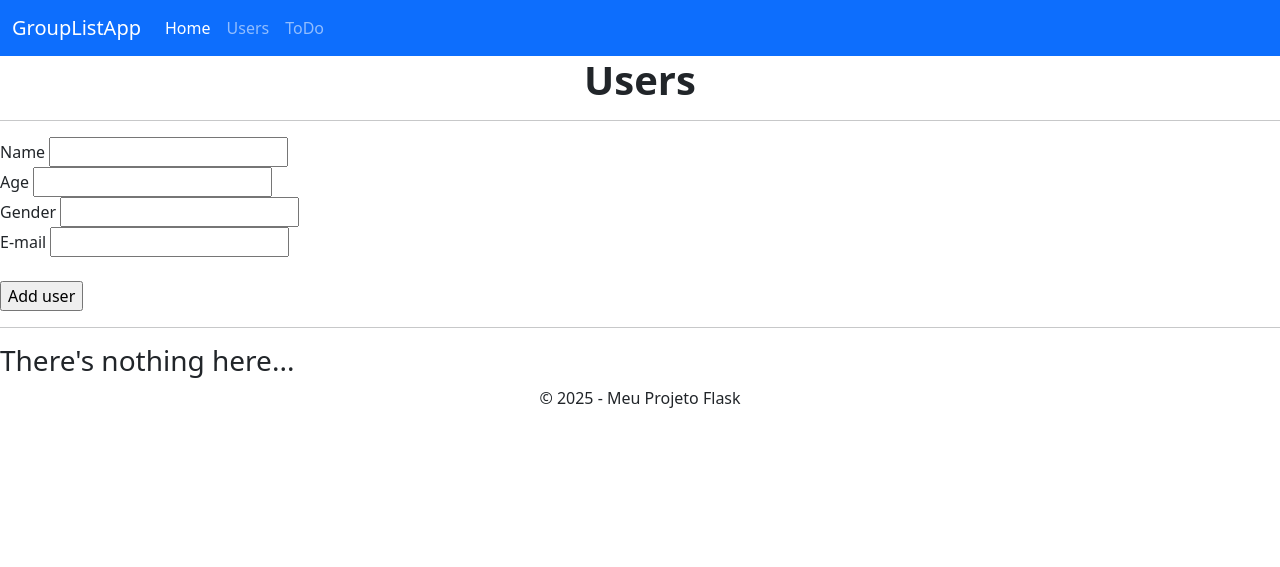
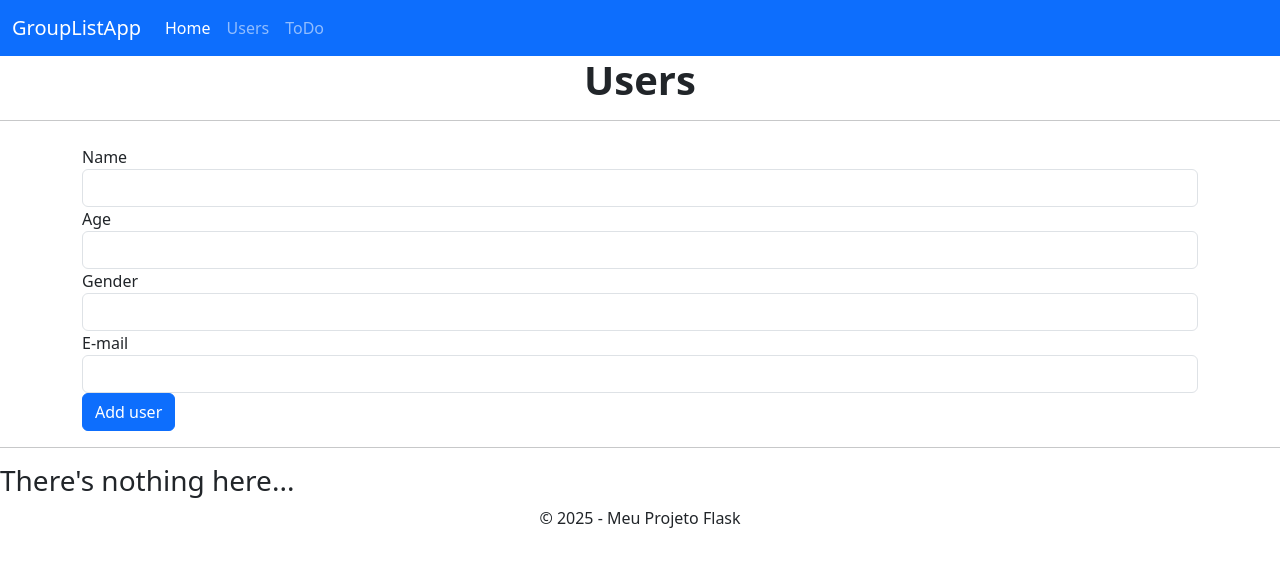
Before and after one commit to KaelDucatti/projeto_list_group, a Flask app: page /users in a window 1280 px wide. Shown: the top 567 px of the page. Run offline with Flask 3, Linux system fonts and the light colour scheme; some libraries are stand-ins or nearby versions.

Commit message:
melhorando template 'users'

```diff
--- a/templates/base.html
+++ b/templates/base.html
@@ -62,7 +62,10 @@
 
     <!-- Scripts -->
     {% block scripts %}
-        <script src="https://cdn.jsdelivr.net/npm/bootstrap@5.3.3/dist/js/bootstrap.bundle.min.js" integrity="sha384-YvpcrYf0tY3lHB60NNkmXc5s9fDVZLESaAA55NDzOxhy9GkcIdslK1eN7N6jIeHz" crossorigin="anonymous"></script>
+        <!-- jQuery, Popper.js e Bootstrap JS -->
+        <script src="https://code.jquery.com/jquery-3.5.1.slim.min.js"></script>
+        <script src="https://cdn.jsdelivr.net/npm/popper.js@1.16.1/dist/umd/popper.min.js"></script>
+        <script src="https://stackpath.bootstrapcdn.com/bootstrap/4.5.2/js/bootstrap.min.js"></script>
     {% endblock %}
 </body>
 
--- a/templates/users.html
+++ b/templates/users.html
@@ -5,28 +5,48 @@
 {% block subtitle %}Users{% endblock %}
 
 {% block content %}
-    <form action="/users" method="POST">
-        Name <input type="text" name="name" required><br>
-        Age <input type="text" name="age" required><br>
-        Gender <input type="text" name="gender" required><br>
-        E-mail <input type="text" name="email" required><br><br>
-        <input type="submit" value="Add user">
-    </form>
+    <div class="container mt-4">
+        <form action="/users" method="POST">
+            <div class="form-group">
+                <label for="name">Name</label>
+                <input type="text" class="form-control" id="name" name="name" required>
+            </div>
+
+            <div class="form-group">
+                <label for="age">Age</label>
+                <input type="text" class="form-control" id="age" name="age" required>
+            </div>
+
+            <div class="form-group">
+                <label for="gender">Gender</label>
+                <input type="text" class="form-control" id="gender" name="gender" required>
+            </div>
+
+            <div class="form-group">
+                <label for="email">E-mail</label>
+                <input type="text" class="form-control" id="email" name="email" required>
+            </div>
+
+            <button type="submit" class="btn btn-primary">Add user</button>
+        </form>
+    </div>
     <hr>
 
     {% if users %}
         <ul>
         {% for user in users %}
-            <details>
-                <summary style="background-color: lightgrey;">
-                    {{ user["name"] }}
-                </summary>
-                <div style="background-color: skyblue;">
-                    Age: {{ user["age"] }} <br>
-                    Gender: {{ user["gender"] }} <br>
-                    E-mail: {{ user["email"] }} <br>
+            <p>
+                <a class="btn btn-primary" data-toggle="collapse" href="#collapseExample_{{user['name']}}" role="button" aria-expanded="false" aria-controls="collapseExample_{{user['name']}}">
+                    {{user["name"]}}
+                </a>
+            </p>
+            <div class="collapse" id="collapseExample_{{user['name']}}">
+                <div class="card card-body">
+                    Age: {{user["age"]}} <br>
+                    Gender: {{user["gender"]}} <br>
+                    E-mail: {{user["email"]}} <br>
                 </div>
-            </details>
+            </div>
         {% endfor %}
         </ul>
     {% else %}
```
